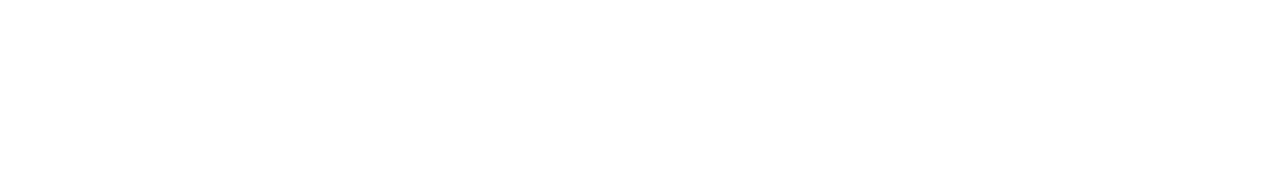
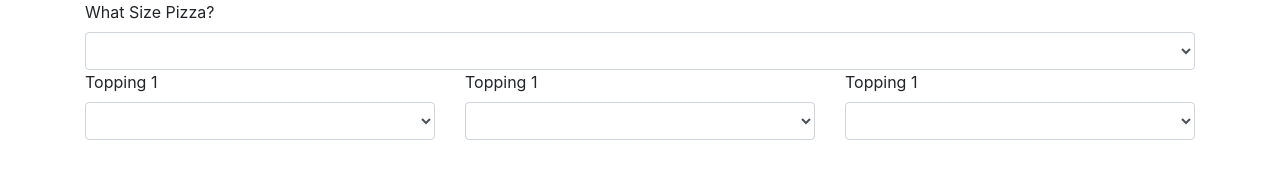
Before and after one commit to Dave-Sterry/Pizza-Parlor, a plain HTML site: page index.html in a window 1280 px wide. Drawn offline with Linux system fonts and the light colour scheme.

Commit message:
create html form for user selections

```diff
--- a/index.html
+++ b/index.html
@@ -8,6 +8,50 @@
   <title>Placeholder</title>
 </head>
 <body>
+  <div class="container">
+    <form id="new-pizza">
+      <div class="row">
+        <div class="col-12">
+          <label for="size">What Size Pizza?</label>
+          <select class="form-control" id="morning">
+            <option selected disabled hidden style='display: none' value="3"></option>
+            <option value="12">Small</option>
+            <option value="16">Medium</option>
+            <option value="20">Large</option>
+          </select>
+        </div>
+      </div>
+      <div class="row">
+        <div class="col-4">
+          <label for="apples">Topping 1</label>
+          <select class="form-control" id="apples">
+            <option selected disabled hidden style='display: none' value="3"></option>
+            <option value="1">Pepperoni</option>
+            <option value="1">Olives</option>
+            <option value="1">Green Peppers</option>
+          </select>
+        </div>
+        <div class="col-4">
+          <label for="apples">Topping 1</label>
+          <select class="form-control" id="apples">
+            <option selected disabled hidden style='display: none' value="3"></option>
+            <option value="1">Pepperoni</option>
+            <option value="1">Olives</option>
+            <option value="1">Green Peppers</option>
+          </select>
+        </div>
+        <div class="col-4">
+          <label for="apples">Topping 1</label>
+          <select class="form-control" id="apples">
+            <option selected disabled hidden style='display: none' value="3"></option>
+            <option value="1">Pepperoni</option>
+            <option value="1">Olives</option>
+            <option value="1">Green Peppers</option>
+          </select>
+        </div>
+      </div>
+      </form>
+  </div>
 
 </body>
 </html>
--- a/js/scripts.js
+++ b/js/scripts.js
@@ -5,6 +5,19 @@ function Pizza (pizzaSize, pizzaToppings, pizzaCost) {
   this.pizzaCost = pizzaCost;
 }
 
-Pizza.prototype.total = function() {
+//Pizza.prototype.pizzaCost = function() {
+  //return size + toppings;
+//}
+
+Pizza.prototype.final = function() {
   return this.pizzaSize +  "with"  + this.pizzaToppings +  "You're total cost is" + this.pizzaCost;
 }
+
+
+//User Interface Logic
+$(document).ready(function() {
+  $("form#new-pizza").submit(function(event) {
+    event.preventDefault();
+
+  })
+})
```
Also changed, not shown: 1 other file.
